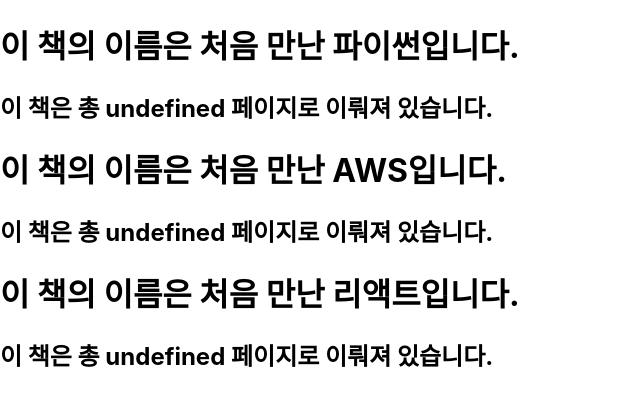
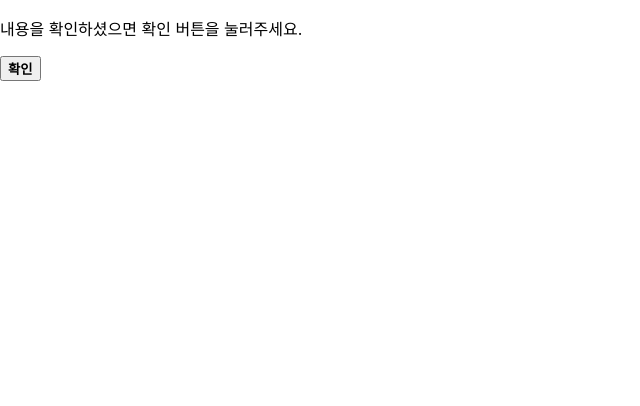
Before and after one commit to Yudain22/my-app, a React (Create React App) app: page / in a window 1280 px wide. Shown: the top 406 px of the page, without its empty margins (0-640 px from the left). Built offline with nearby package versions, Linux system fonts and the light colour scheme.

Commit message:
엘리먼트 렌더링

```diff
--- /dev/null
+++ b/src/chapter04/ConfirmDialog.jsx
@@ -0,0 +1,22 @@
+import React from "react";
+
+function Button(props){
+    return(
+        <button className={`bg-${props.color}`}>
+            <b>
+                {props.children}
+            </b>
+        </button>
+    );
+}
+
+function ConfirmDialog(props){
+    return(
+        <div>
+            <p>내용을 확인하셨으면 확인 버튼을 눌러주세요.</p>
+            <Button color='green'>확인</Button>
+        </div>
+    );
+}
+
+export default ConfirmDialog;
--- a/src/index.js
+++ b/src/index.js
@@ -4,15 +4,17 @@
 import App from './App';
 import reportWebVitals from './reportWebVitals';
 // import StudentList from './chapter03/StudentList';
-import Library from './chapter03/Library';
+// import Library from './chapter03/Library';
+import ConfirmDialog from './chapter04/ConfirmDialog';
 
 
 const root = ReactDOM.createRoot(document.getElementById('root'));
 root.render(
   <React.StrictMode>
     {/* <App /> */}
-    <Library />
-    {/* <StudentList /> */}
+    {/* <Library />  */}
+    {/* <StudentList />  */}
+<ConfirmDialog/>
     </React.StrictMode>
 );
 
```
